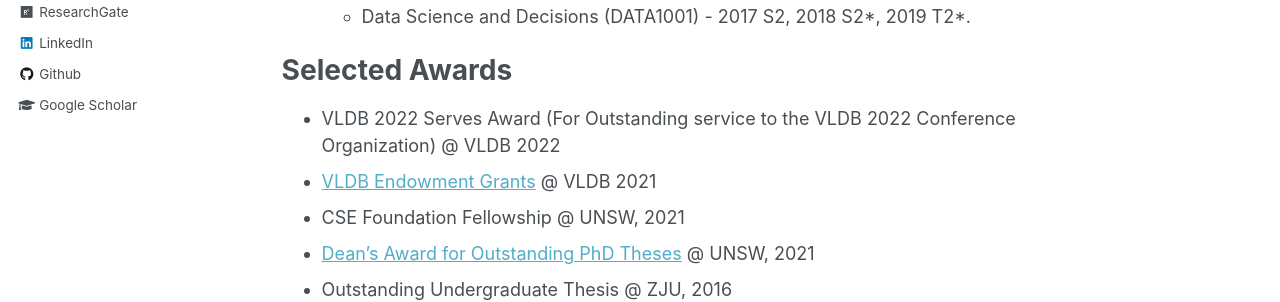
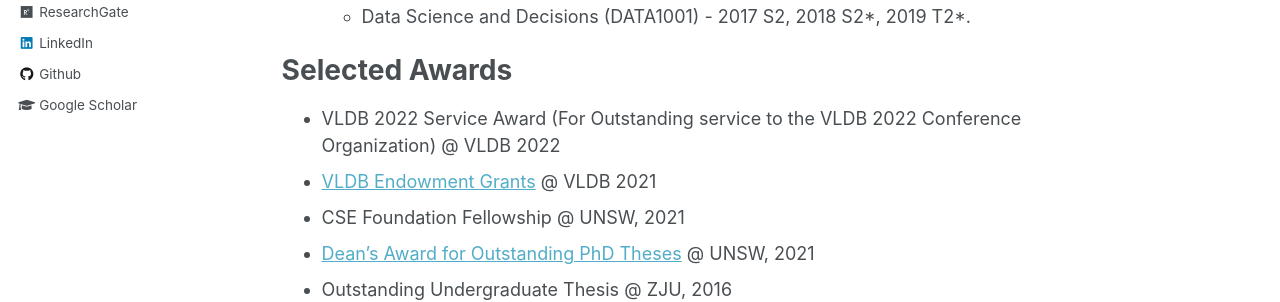
Before and after one commit to cs-kaiwang/cs-kaiwang.github.io, a Jekyll site: the page built from _pages/about.md, in a window 1280 px wide and 900 px high, scrolled down 3853 px. Shown: the part 390-692 px from the top of the window. Built offline with Jekyll 4.4.1, drawn with Linux system fonts in a browser that asks for light colours.

Commit message:
Update about.md

```diff
--- a/_pages/about.md
+++ b/_pages/about.md
@@ -92,7 +92,7 @@ Teaching
 
 Selected Awards
 ======
-- VLDB 2022 Serves Award (For Outstanding service to the VLDB 2022 Conference Organization) @ VLDB 2022
+- VLDB 2022 Service Award (For Outstanding service to the VLDB 2022 Conference Organization) @ VLDB 2022
 - [VLDB Endowment Grants](http://vldb.org/2021/?info-travel-support) @ VLDB 2021
 - CSE Foundation Fellowship @ UNSW, 2021
 - [Dean’s Award for Outstanding PhD Theses](https://www.inside.unsw.edu.au/campus-life/forty-eight-unsw-phd-graduates-have-been-awarded-the-deans-award-outstanding-phd-theses) @ UNSW, 2021
```
